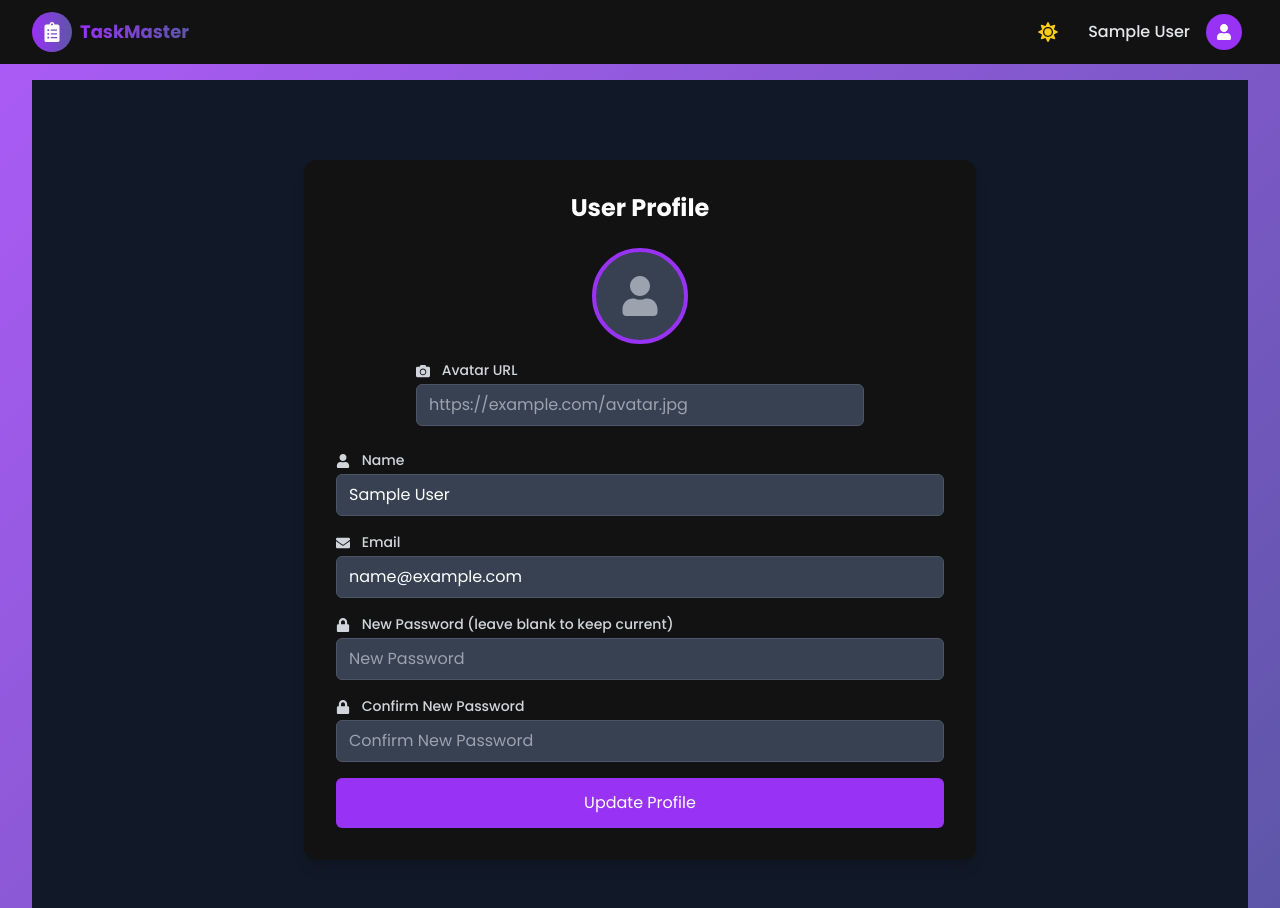
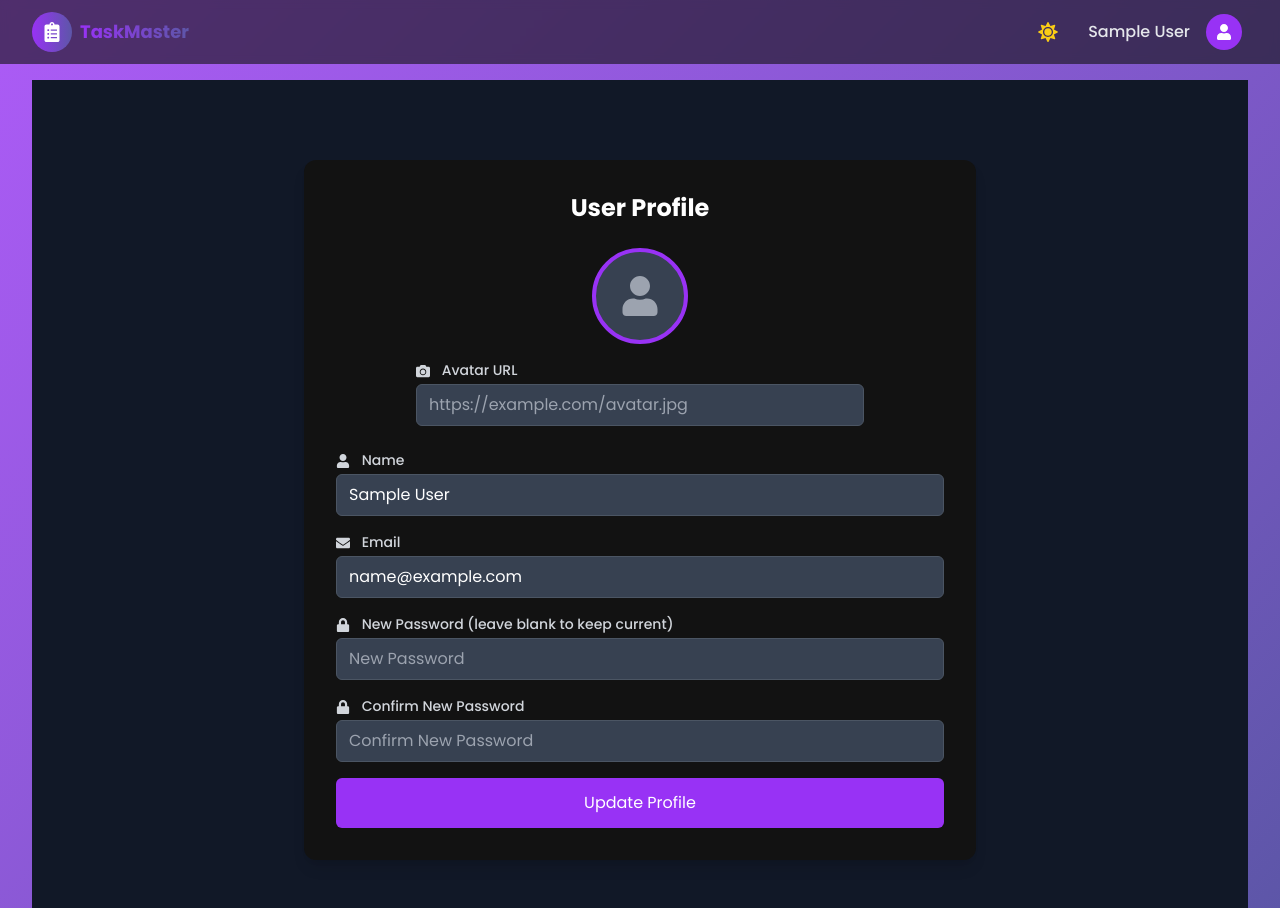
Before and after one commit to R-Tharanka/react-todo, a React (Create React App) app in the folder frontend/: page /profile in a window 1280 px wide. Built offline with nearby package versions, Linux system fonts and the light colour scheme; no server answers; sample sign-in values are in the browser's storage.

Commit message:
style: update background opacity and blur effects in Hero and Navbar components for improved visual consistency

```diff
--- a/frontend/src/components/Hero.js
+++ b/frontend/src/components/Hero.js
@@ -138,7 +138,7 @@ const Hero = () => {
 
       {/* Quick Task Input Section */}
       <div className="relative z-10 max-w-4xl mx-auto px-4 mt-10">
-        <div className="bg-white/40 dark:bg-card-bg/40 backdrop-blur-md rounded-lg p-4 shadow-lg">
+        <div className="bg-white/40 dark:bg-card-bg backdrop-blur-md rounded-lg p-4 shadow-lg">
           <div className="flex flex-col md:flex-row gap-4">
             <input
               type="text"
@@ -149,7 +149,7 @@ const Hero = () => {
               onKeyPress={handleKeyPress}
             />
             <button
-              className="bg-gradient-to-r from-primary-purple to-secondary-purple hover:opacity-90 text-white font-medium py-3 px-6 rounded-lg flex items-center justify-center gap-2 transition-all"
+              className="bg-primary-purple hover:bg-primary-hover text-white font-medium py-3 px-6 rounded-lg flex items-center justify-center gap-2 transition-all"
               onClick={handleAddTask}
             >
               <span className="text-xl">+</span> Add Task
--- a/frontend/src/components/Navbar.js
+++ b/frontend/src/components/Navbar.js
@@ -53,8 +53,8 @@ const Navbar = () => {
   return (
     <nav className={`fixed top-0 left-0 right-0 z-50 transition-all duration-200 ${
       scrolled
-        ? 'bg-white/95 dark:bg-dark-bg/95 backdrop-blur-sm shadow-lg'
-        : 'bg-white dark:bg-dark-bg'
+        ? 'bg-white/80 dark:bg-dark-bg/80 backdrop-blur-md shadow-lg'
+        : 'bg-white/60 dark:bg-dark-bg/60 backdrop-blur-sm'
     }`}>
       <div className="max-w-7xl mx-auto px-4 sm:px-6 lg:px-8">
         <div className="flex justify-between h-16 items-center">
@@ -112,7 +112,7 @@ const Navbar = () => {
                 </div>
 
                 {showDropdown && (
-                  <div className="absolute right-0 mt-2 w-48 bg-white dark:bg-dark-card border border-gray-200 dark:border-gray-700 rounded-lg shadow-lg py-1 z-10 animate-fadeIn">
+                  <div className="absolute right-0 mt-2 w-48 bg-white/90 dark:bg-dark-card/90 backdrop-blur-md border border-gray-200/70 dark:border-gray-700/70 rounded-lg shadow-lg py-1 z-10 animate-fadeIn">
                     <Link
                       to="/profile"
                       onClick={() => setShowDropdown(false)}
@@ -144,7 +144,7 @@ const Navbar = () => {
       </div>
 
       {/* Mobile menu */}
-      <div className={`md:hidden transition-all duration-300 ${showMenu ? 'max-h-96' : 'max-h-0'} overflow-hidden bg-white dark:bg-dark-bg border-t border-gray-200 dark:border-gray-800`}>
+      <div className={`md:hidden transition-all duration-300 ${showMenu ? 'max-h-96' : 'max-h-0'} overflow-hidden bg-white/70 dark:bg-dark-bg/70 backdrop-blur-md border-t border-gray-200/50 dark:border-gray-800/50`}>
         <div className="px-4 py-3 space-y-2">
           {/* Theme toggle for mobile */}
           <div className="flex justify-center py-3 border-b border-gray-200 dark:border-gray-700">
```
